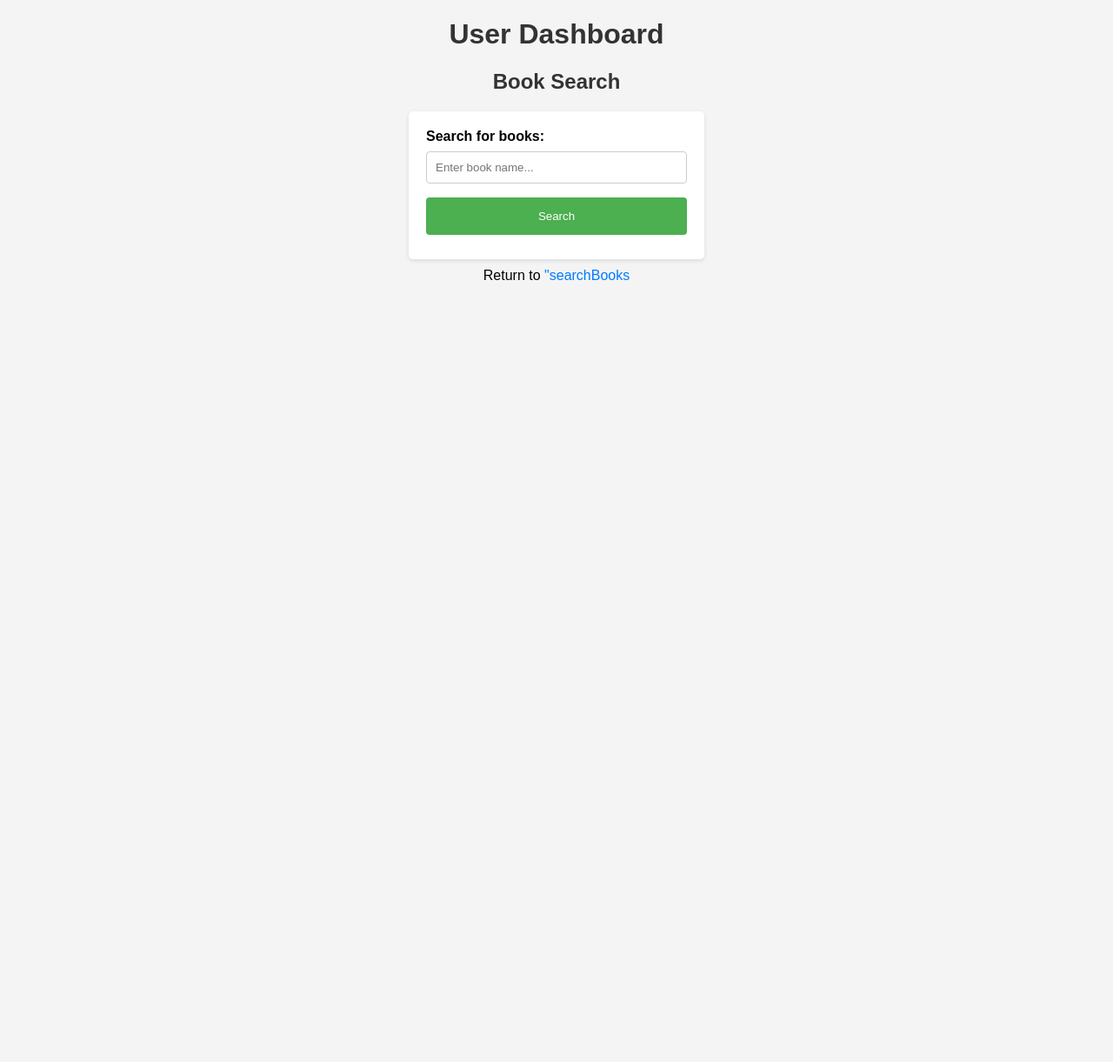
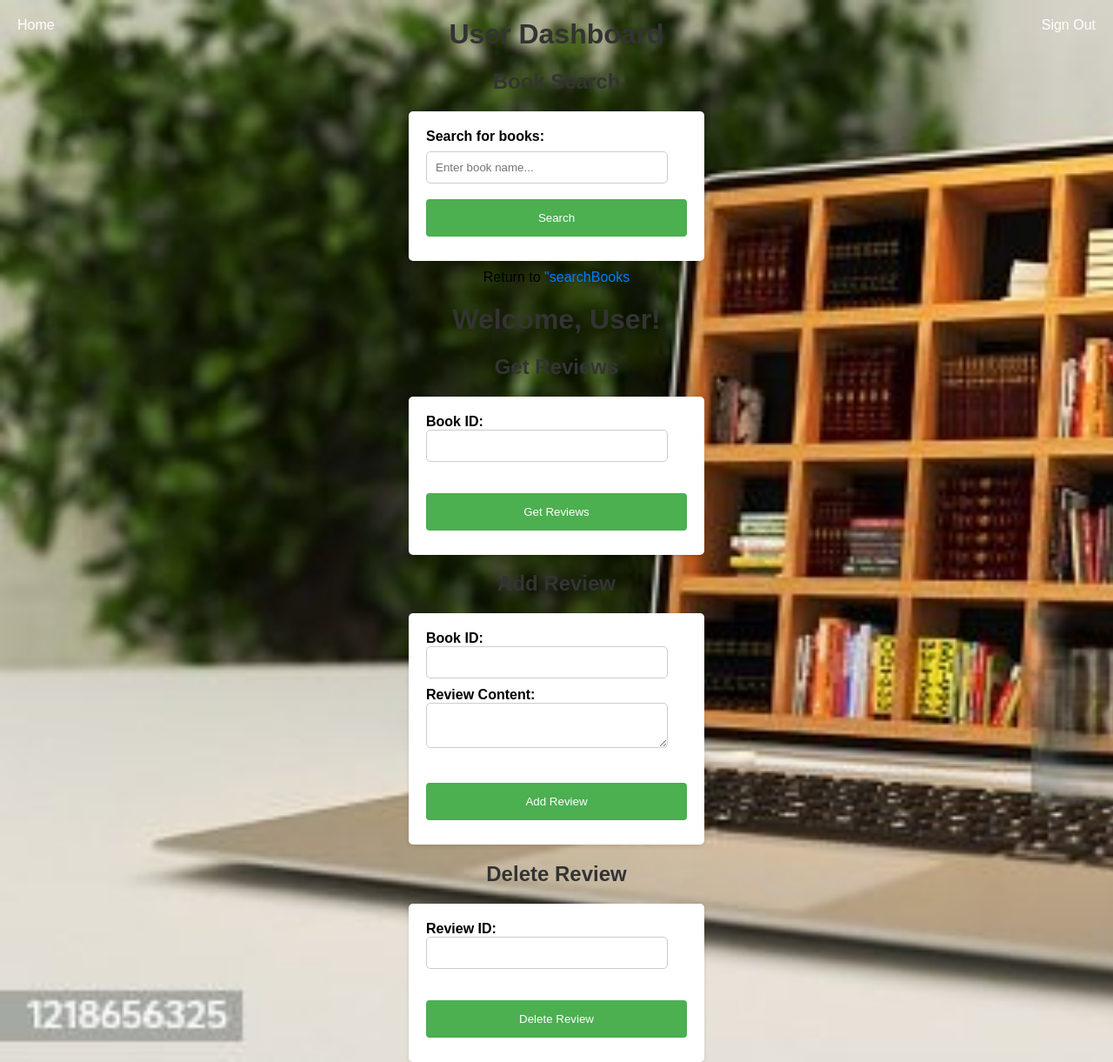
Before and after one commit to Deiaa-alzyat/Book_store_project, a Flask app: page /user in a window 1280 px wide. Shown: the whole page at 87% size. Before the commit the page ends 322 px from the top, so only its background shows below. Run offline with Flask 3, Linux system fonts and the light colour scheme.

Commit message:
10Apr2024

```diff
--- a/auth/routes.py
+++ b/auth/routes.py
@@ -144,6 +144,40 @@ def get_reviews(book_id):
     reviews_data = [{"id": review.id, "content": review.content, "user": review.user.email} for review in reviews]
     return jsonify(reviews_data), 200
 
+# Add book route
+@bp.route('/admin/add_book', methods=['GET', 'POST'])
+def add_book():
+    if request.method == 'POST':
+        name = request.form.get('name')
+        description = request.form.get('description')
+        type = request.form.get('type')
+        rate = request.form.get('rate')
+        author_id = request.form.get('author_id')
+
+        # Validate input
+        if not name or not author_id:
+            return jsonify({"error": "Name and Author ID are required"}), 400
+
+        # Create new book instance
+        new_book = Book(name=name, description=description, type=type, rate=rate, author_id=author_id)
+
+        # Add book to database
+        db.session.add(new_book)
+        db.session.commit()
+        print("Book added successfully")
+
+        return jsonify({"message": "Book added successfully", "book_id": new_book.id}), 201
+
+    return jsonify({"error": "Method not allowed"}), 405
+
+@bp.route('/api/review/<int:review_id>', methods=['DELETE'])
+@jwt_required()
+def delete_review(review_id):
+    review = Review.query.get(review_id)
+    if review:
+        db.session.delete(review)
+        db.session
+
 # Logout route
 @bp.route('/logout')
 def logout():
--- a/static/css/user.css
+++ b/static/css/user.css
@@ -1,9 +1,12 @@
 body {
+	    background-image: url('../img/background2.jpg');
             font-family: Arial, sans-serif;
             background-color: #f4f4f4;
             margin: 0;
             padding: 0;
+	    background-repeat: no-repeat;
             box-sizing: border-box;
+	    background-size: cover;
         }
 
         h1 {
@@ -67,3 +70,33 @@ body {
         a:hover {
             text-decoration: underline;
         }
+
+
+	/* Adjust the position of the "Home" link */
+.home-link {
+    position: absolute;
+    top: 20px; /* Adjust as needed */
+    left: 20px; /* Adjust as needed */
+    color: white; /* Adjust text color as needed */
+}
+
+/* Adjust the position of the "Sign Out" link */
+.signout-link {
+    position: absolute;
+    top: 20px; /* Adjust as needed */
+    right: 20px; /* Adjust as needed */
+    color: white; /* Adjust text color as needed */
+}
+
+/* Style for form inputs */
+input[type="text"],
+input[type="number"],
+input[type="float"],
+textarea {
+    width: calc(100% - 22px); /* Adjusted width */
+    padding: 10px;
+    margin-bottom: 10px;
+    border: 1px solid #ccc;
+    border-radius: 5px;
+    box-sizing: border-box;
+}
--- a/templates/user.html
+++ b/templates/user.html
@@ -3,11 +3,11 @@
 <head>
     <meta charset="UTF-8">
     <meta name="viewport" content="width=device-width, initial-scale=1.0">
-    <title>User Dashboard</title>
-   <link rel="stylesheet" href="{{ url_for('static', filename='css/user.css') }}">
-
+    <title>User Page</title>
+    <link rel="stylesheet" href="{{ url_for('static', filename='css/user.css') }}">
 </head>
 <body>
+
     <h1>User Dashboard</h1>
     <h2>Book Search</h2>
     <form id="search-book-form" onsubmit="searchBooks(event)">
@@ -20,5 +20,38 @@
     </div>
     <p>Return to <a href="/searchBooks">"searchBooks</a></p>
     <script src="{{ url_for('static', filename='js/user.js') }}"></script>
+
+    <a href="/" class="home-link">Home</a>
+    <a href="{{ url_for('routes.logout') }}" class="signout-link">Sign Out</a>
+    <h1>Welcome, User!</h1>
+
+    <!-- Form to get reviews -->
+    <h2>Get Reviews</h2>
+    <form id="get-reviews-form" onsubmit="getReviews(event)">
+        <label for="book_id">Book ID:</label><br>
+        <input type="number" id="book_id" name="book_id" required><br><br>
+        <button type="submit">Get Reviews</button>
+    </form>
+
+    <!-- Form to add review -->
+    <h2>Add Review</h2>
+    <form id="add-review-form" onsubmit="addReview(event)">
+        <label for="book_id">Book ID:</label><br>
+        <input type="number" id="book_id" name="book_id" required><br>
+        <label for="content">Review Content:</label><br>
+        <textarea id="content" name="content" required></textarea><br><br>
+        <button type="submit">Add Review</button>
+    </form>
+
+    <!-- Form to delete review -->
+    <h2>Delete Review</h2>
+    <form id="delete-review-form" onsubmit="deleteReview(event)">
+        <label for="review_id">Review ID:</label><br>
+        <input type="number" id="review_id" name="review_id" required><br><br>
+        <button type="submit">Delete Review</button>
+    </form>
+
+    <!-- Include script.js -->
+    <script src="{{ url_for('static', filename='js/scripts.js') }}"></script>
 </body>
 </html>
```
Also changed, not shown: script_name.py (added, +12 -0 lines), static/css/admin.css (+15 -8 lines), static/js/script.js (+115 -0 lines), templates/admin.html (+6 -2 lines), instance/database.db.
